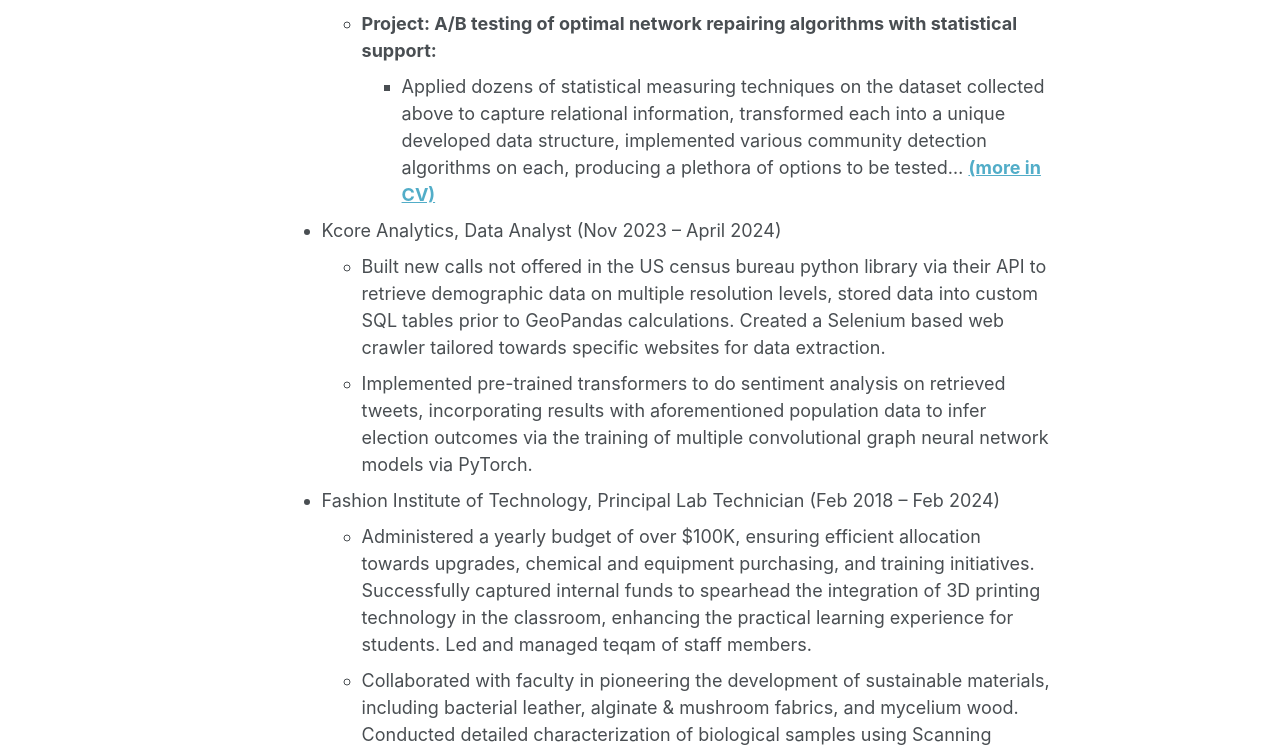
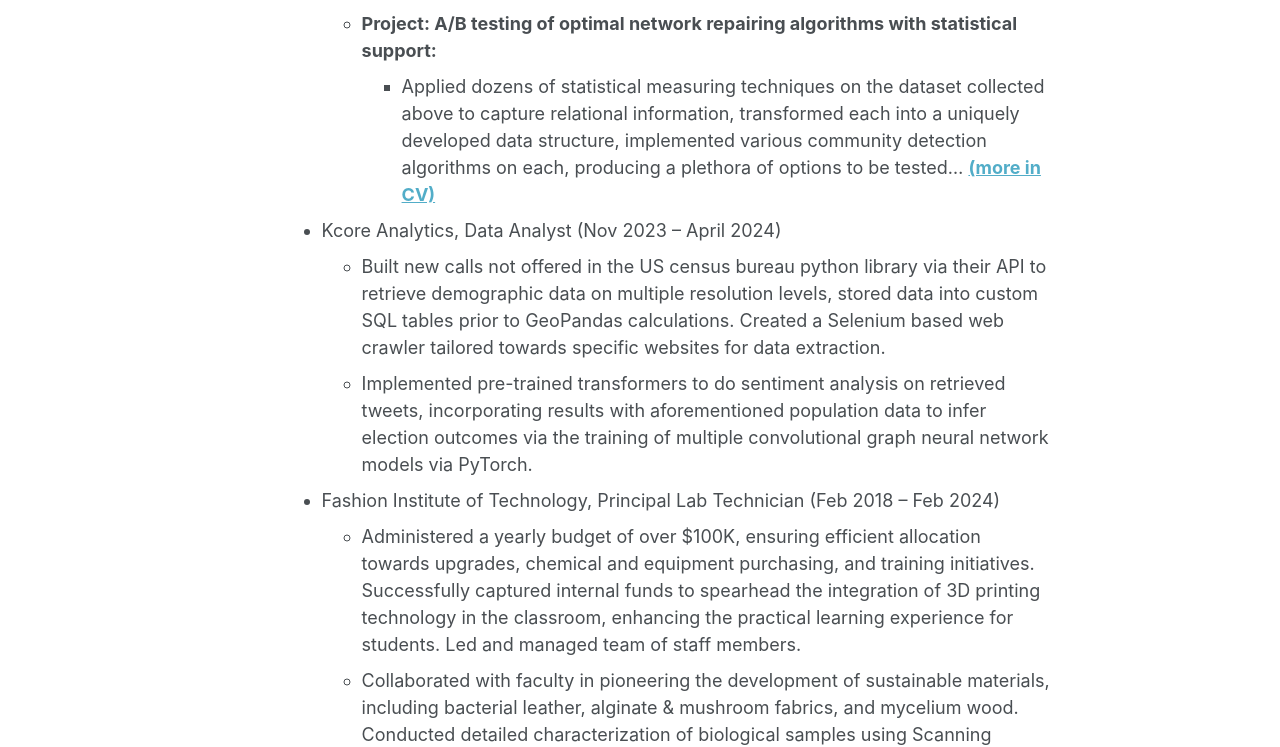
Before and after one commit to kryogenica/CV, a Jekyll site: the page built from _pages/about.md, in a window 1280 px wide and 1400 px high, scrolled down 1320 px. Shown: the part 184-931 px from the top of the window. Built offline with Jekyll 4.4.1, drawn with Linux system fonts in a browser that asks for light colours.

Commit message:
Update about.md

```diff
--- a/_pages/about.md
+++ b/_pages/about.md
@@ -39,14 +39,14 @@
     * Applied advanced concepts of graph theory to study the complex network of a worm's brain, leading to the identification of key structures responsible for synchronization and writing one of the first papers on how a particular type of network symmetry may lurk in the brain's structure. Calculations done via NetworkX and Pandas.
     * Developed an open-source GUI Matlab software toolkit for analyzing and visualizing time series neural dynamics through which the previous hypotheses were further supported.
   * **Project: A/B testing of optimal network repairing algorithms with statistical support:**
-    * Applied dozens of statistical measuring techniques on the dataset collected above to capture relational information, transformed each into a unique developed data structure, implemented various community detection algorithms on each, producing a plethora of options to be tested... [**(more in CV)**](/files/Bryant_Avila_CV_March_2024.pdf)
+    * Applied dozens of statistical measuring techniques on the dataset collected above to capture relational information, transformed each into a uniquely developed data structure, implemented various community detection algorithms on each, producing a plethora of options to be tested... [**(more in CV)**](/files/Bryant_Avila_CV_March_2024.pdf)
 
 * Kcore Analytics, Data Analyst (Nov 2023 – April 2024)
   * Built new calls not offered in the US census bureau python library via their API to retrieve demographic data on multiple resolution levels, stored data into custom SQL tables prior to GeoPandas calculations. Created a Selenium based web crawler tailored towards specific websites for data extraction.
   * Implemented pre-trained transformers to do sentiment analysis on retrieved tweets, incorporating results with aforementioned population data to infer election outcomes via the training of multiple convolutional graph neural network models via PyTorch.
 
 * Fashion Institute of Technology, Principal Lab Technician (Feb 2018 – Feb 2024)
-  * Administered a yearly budget of over $100K, ensuring efficient allocation towards upgrades, chemical and equipment purchasing, and training initiatives. Successfully captured internal funds to spearhead the integration of 3D printing technology in the classroom, enhancing the practical learning experience for students. Led and managed teqam of staff members.
+  * Administered a yearly budget of over $100K, ensuring efficient allocation towards upgrades, chemical and equipment purchasing, and training initiatives. Successfully captured internal funds to spearhead the integration of 3D printing technology in the classroom, enhancing the practical learning experience for students. Led and managed team of staff members.
   * Collaborated with faculty in pioneering the development of sustainable materials, including bacterial leather, alginate & mushroom fabrics, and mycelium wood. Conducted detailed characterization of biological samples using Scanning Electron Microscope (SEM), and diligently reported findings relevant for further advancement... [**(more in CV)**](/files/Bryant_Avila_CV_March_2024.pdf)
 
 Skills
```
